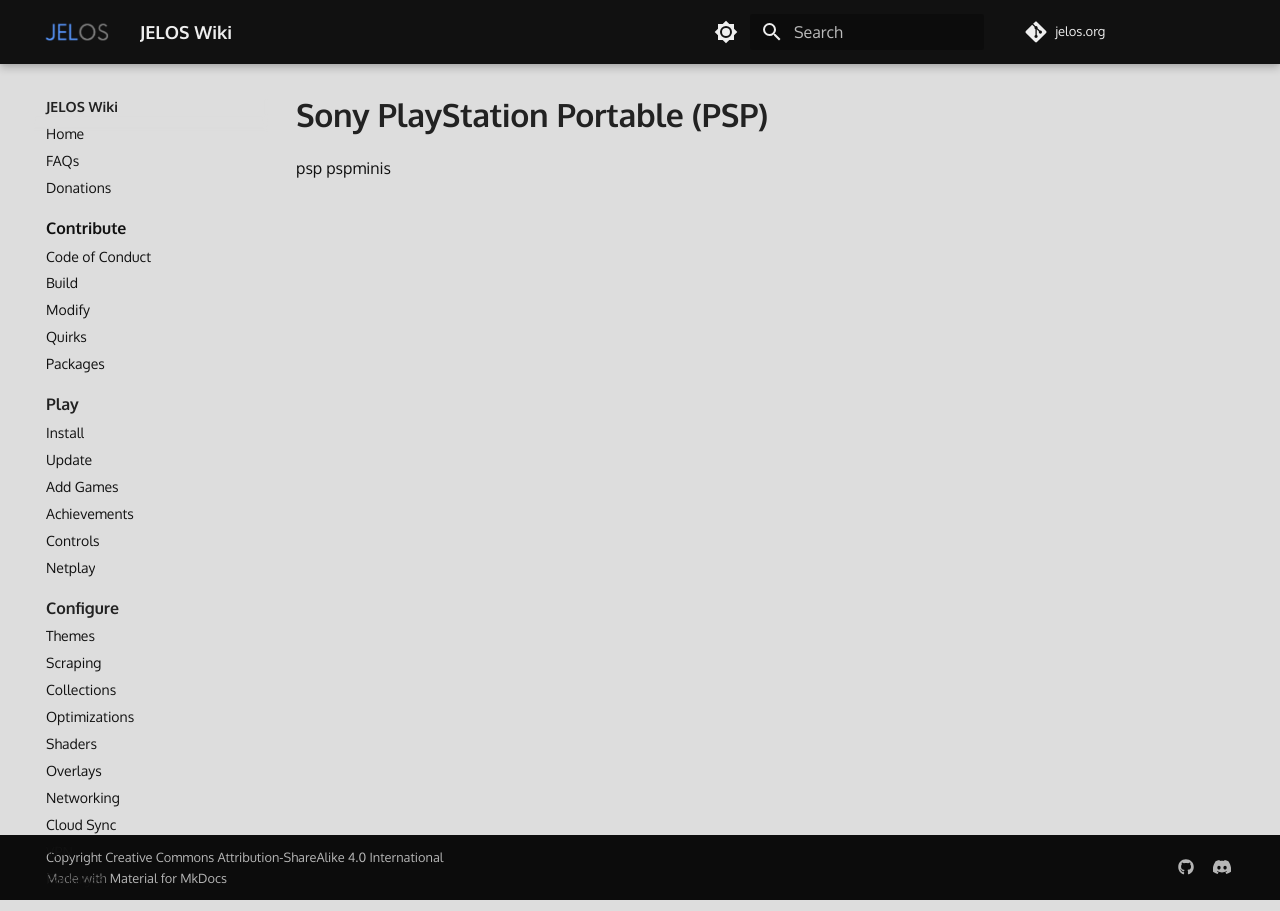
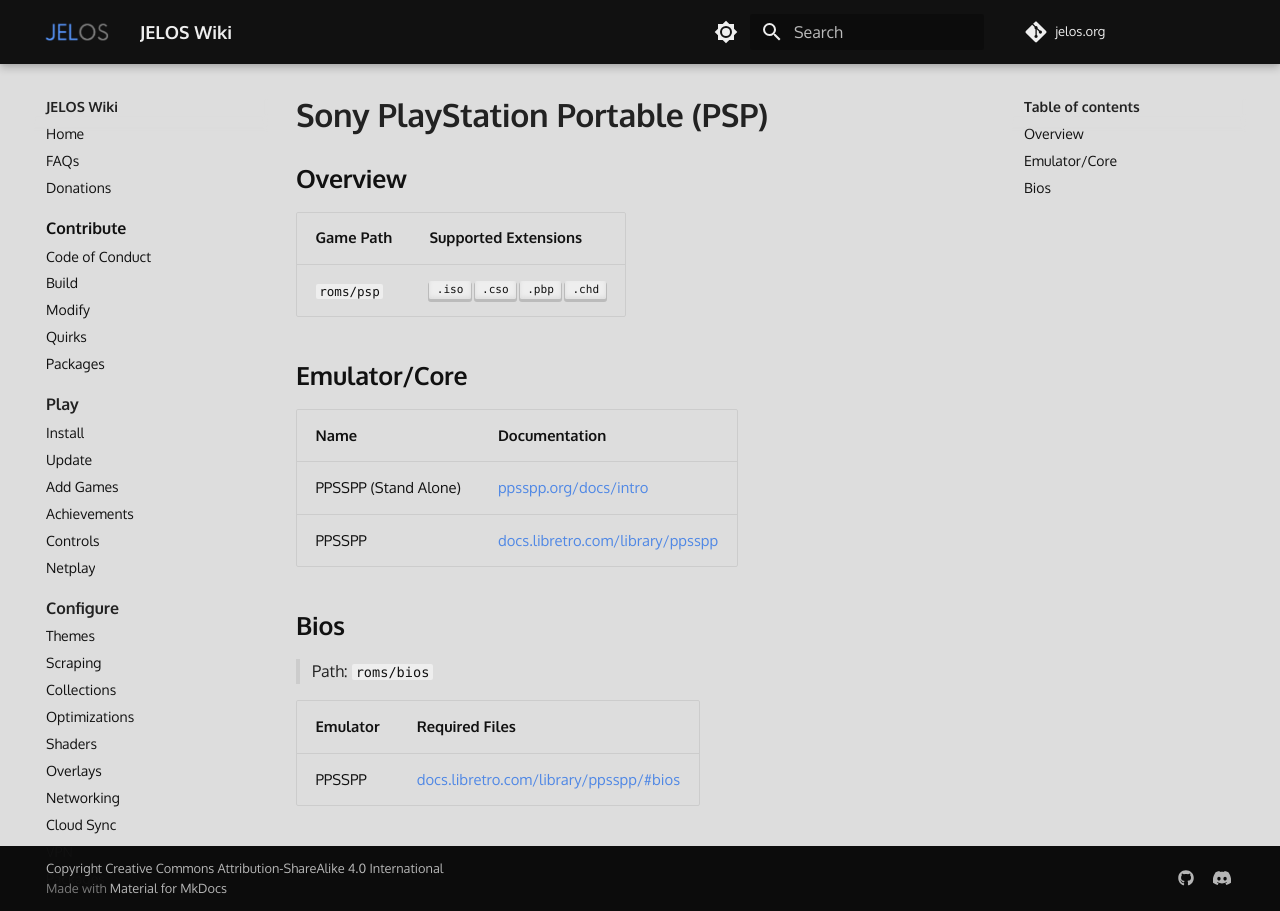
Before and after one commit to wbrawner/jelos.org, an MkDocs documentation site: the page built from docs/systems/psp.md, in a window 1280 px wide. Built offline with MkDocs 1.6.1 and Material for MkDocs 9.7.7, drawn with Linux system fonts in a browser that asks for light colours; some web fonts are replaced; comment, search, counter and statistics services are not loaded.

Commit message:
Update psp.md

```diff
--- a/docs/systems/psp.md
+++ b/docs/systems/psp.md
@@ -1,4 +1,22 @@
 # Sony PlayStation Portable (PSP)
 
-psp
-pspminis
+## Overview
+
+| Game Path | Supported Extensions |
+| -- | -- |
+| `roms/psp` | ++".iso"++ ++".cso"++ ++".pbp"++ ++".chd"++ |
+
+## Emulator/Core
+
+| Name | Documentation |
+| --- | --- |
+| PPSSPP (Stand Alone) | [ppsspp.org/docs/intro](https://www.ppsspp.org/docs/intro) |
+| PPSSPP | [docs.libretro.com/library/ppsspp](https://docs.libretro.com/library/ppsspp/) |
+
+## Bios
+
+> Path: `roms/bios`
+
+| Emulator | Required Files |
+| -- | -- |
+| PPSSPP | [docs.libretro.com/library/ppsspp/#bios](https://docs.libretro.com/library/ppsspp/#bios) |
```
